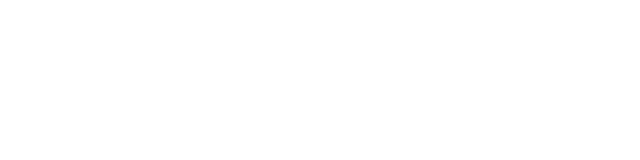
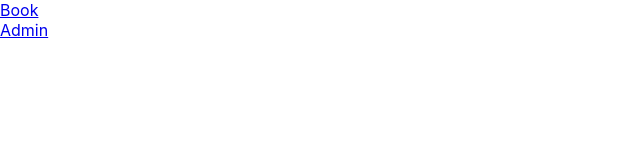
Before and after one commit to erenGuden/book-appointment, a React (Create React App) app: page / in a window 1280 px wide. Before the commit this address had no page. Shown: the top 160 px of the page, without its empty margins (0-640 px from the left). Built offline with nearby package versions, Linux system fonts and the light colour scheme.

Commit message:
create '/home' route

```diff
--- a/src/App.js
+++ b/src/App.js
@@ -3,12 +3,14 @@
 import Book from './Components/Book';
 import { BrowserRouter, Routes, Route } from "react-router-dom"
 import { render } from "react-dom";
+import Home from './Components/Home';
 
 
 function App() {
   render(
     <BrowserRouter>
       <Routes>
+        <Route path="" element={<Home /> } />
         <Route path="/admin" element={<Admin />} />
         <Route path="/book" element={<Book />} />
       </Routes>
--- a/src/Components/Admin.js
+++ b/src/Components/Admin.js
@@ -4,8 +4,8 @@
 const Admin = () => {
   return (
     <>
+      <Link to="/book">Book</Link>
       <h2>Admin Page</h2>
-      <Link to="/book">Click here to go to Admin Page</Link>
     </>
   );
 };
--- a/src/Components/Book.js
+++ b/src/Components/Book.js
@@ -4,8 +4,8 @@
 const Book = () => {
   return (
     <>
+      <Link to="/admin">Admin</Link>
       <h2>Book Appointment</h2>
-      <Link to="/admin">Click here to go to Admin Page</Link>
     </>
   );
 };
--- /dev/null
+++ b/src/Components/Home.js
@@ -0,0 +1,15 @@
+import React from "react";
+import { Link } from "react-router-dom";
+
+const Home = () => {
+  return (
+    <>
+        <Link to="/book">Book</Link>
+        <div></div>
+        <Link to="/admin">Admin</Link>
+      <h2></h2>
+    </>
+  );
+};
+
+export default Home;
```
